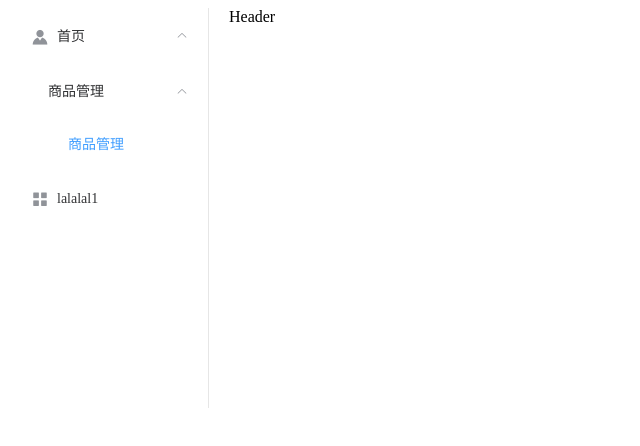
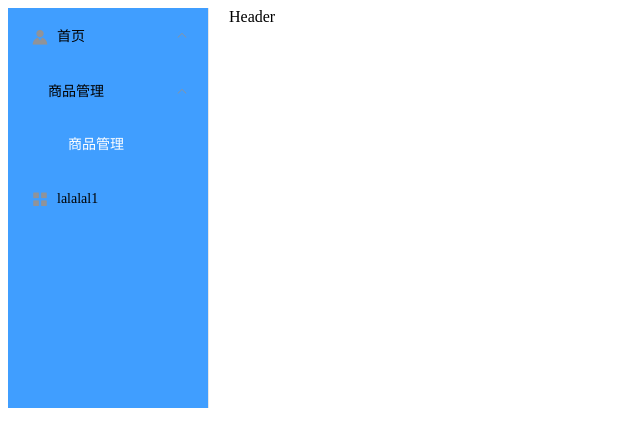
Before and after one commit to Chinchilla111/admin_jhl, a Vue app: page / in a window 1280 px wide. Shown: the top 446 px of the page, without its empty margins (0-640 px from the left). Built offline with nearby package versions, Linux system fonts and the light colour scheme.

Commit message:
菜单颜色修改

```diff
--- a/src/components/CommonAside.vue
+++ b/src/components/CommonAside.vue
@@ -1,5 +1,5 @@
 <template>
-    <el-menu :default-active="defaultActiveCode" class="el-menu-vertical-demo" @open="handleOpen" @close="handleClose" :collapse="isCollapse">
+    <el-menu background-color="#409EFF" text-color="#000" active-text-color="#fff" :default-active="defaultActiveCode" class="el-menu-vertical-demo" @open="handleOpen" @close="handleClose" :collapse="isCollapse">
       <div v-for="item in menuData" :key="item.id">
         <el-menu-item :index="item.id" v-if="!item.children">
           <i :class="item.icon"></i>
```
